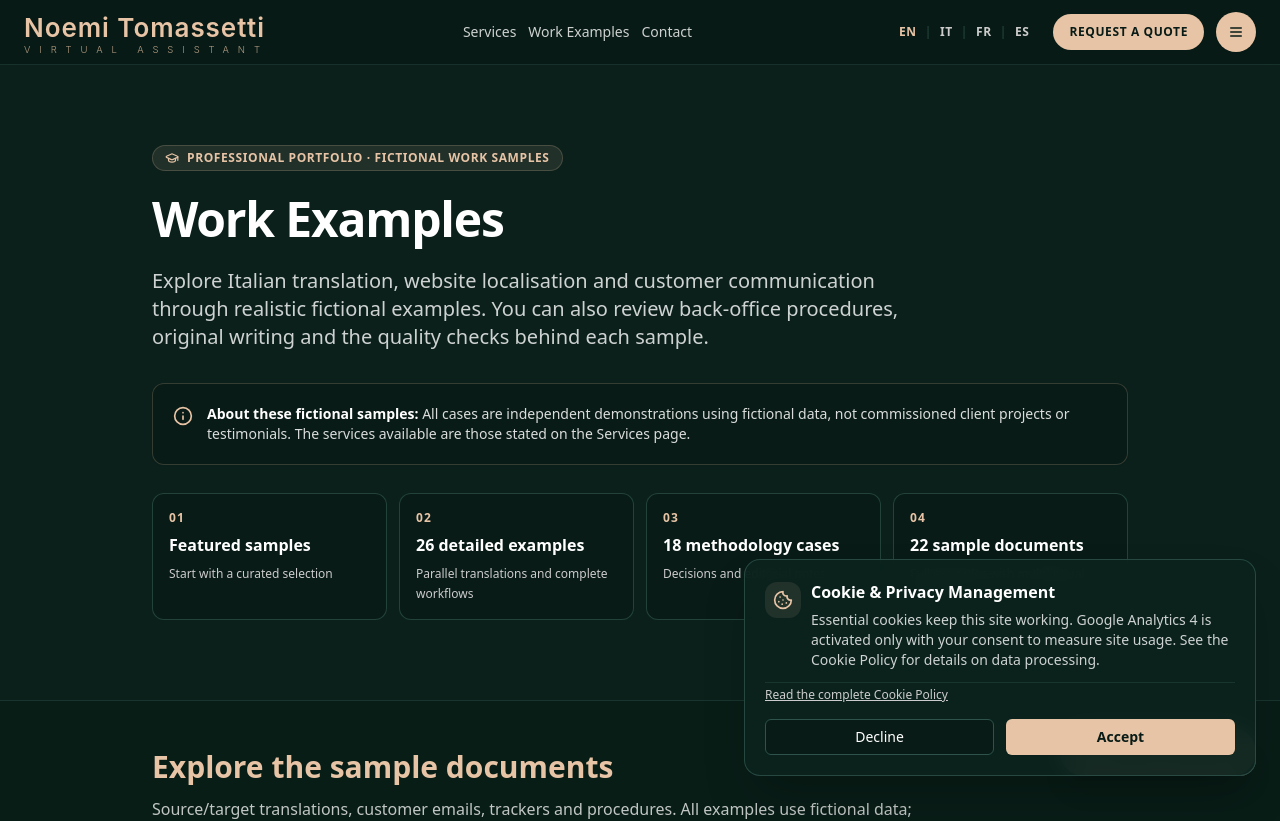
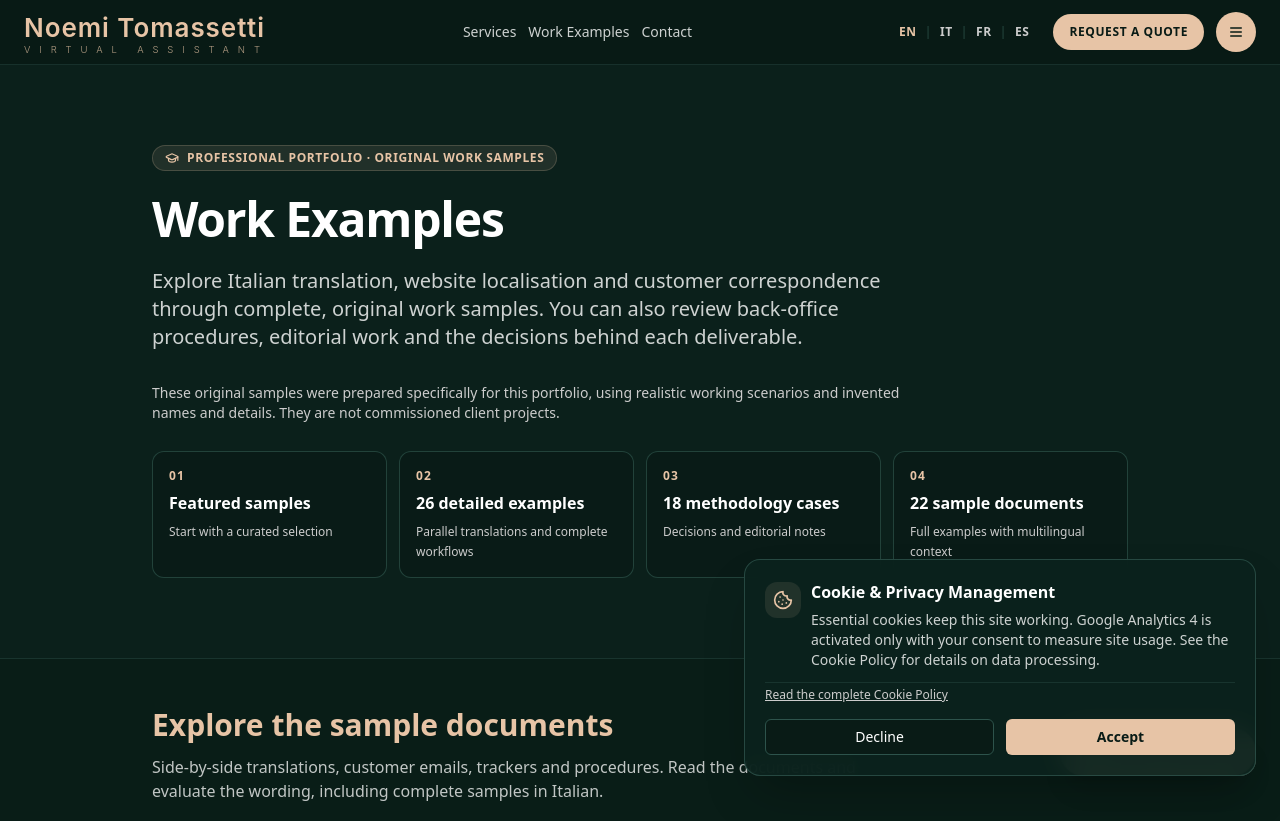
Before and after one commit to noemitomassetti/noemitomassetti-it, a React (Vite) app: page /work-examples in a window 1280 px wide. Shown: the top 821 px of the page. Built offline with nearby package versions, Linux system fonts and the light colour scheme; the HTML template or start-up script is replaced by a standard one.

Commit message:
Present portfolio as original work samples with discreet accurate non-client provenance in four languages

```diff
--- a/src/pages/Portfolio.tsx
+++ b/src/pages/Portfolio.tsx
@@ -31,7 +31,6 @@ import {
   Scale,
   GraduationCap,
   Sparkles,
-  Info,
   Layers,
   ExternalLink,
 } from "lucide-react";
@@ -57,17 +56,17 @@ export default function Portfolio() {
 
   // SEO configuration
   const titles = {
-    it: "Esempi di Lavoro e Progetti Dimostrativi | Noemi Tomassetti",
-    en: "Italian Translation and Localisation Samples | Noemi Tomassetti",
-    fr: "Traduction et communication en italien : exemples | Noemi Tomassetti",
-    es: "Traducción y comunicación en italiano: muestras | Noemi Tomassetti",
+    it: "Portfolio | Esempi di lavoro | Noemi Tomassetti",
+    en: "Italian Translation and Localisation | Work Samples | Noemi Tomassetti",
+    fr: "Traduction et communication en italien | Exemples de travail | Noemi Tomassetti",
+    es: "Traducción y comunicación en italiano | Muestras de trabajo | Noemi Tomassetti",
   };
 
   const descriptions = {
-    it: "Portfolio approfondito: traduzioni professionali IT ↔ EN/FR/ES con testi a fronte, assistenza virtuale, customer care, back office, ricerche, revisioni e contenuti web. Casi dimostrativi.",
-    en: "Realistic fictional work samples: Italian translation, website localisation, customer emails and Italian-market content, alongside multilingual virtual-assistance and back-office examples.",
-    fr: "Exemples fictifs et réalistes de traduction vers l’italien, localisation web, courriels clients et contenus pour le marché italien, avec des cas de secrétariat et de back-office.",
-    es: "Muestras ficticias y realistas de traducción al italiano, localización web, correos a clientes y contenidos para Italia, además de ejemplos de asistencia virtual y back office.",
+    it: "Campioni di traduzione IT ↔ EN/FR/ES, esempi di comunicazione professionale, localizzazione per l’Italia, segreteria, back office e contenuti digitali. Elaborati originali realizzati per il portfolio.",
+    en: "Original work samples created for this portfolio: Italian translation, website localisation, customer correspondence and content for Italy, alongside virtual-assistance and back-office examples.",
+    fr: "Exemples de travail créés pour ce portfolio : traductions vers l’italien, localisation web, courriels professionnels et contenus pour l’Italie, ainsi que secrétariat et back-office.",
+    es: "Muestras originales preparadas para este porfolio: traducción al italiano, localización web, correos profesionales y contenidos para Italia, además de secretaría y back office.",
   };
 
   useSEO({
@@ -166,12 +165,12 @@ export default function Portfolio() {
           <div className="inline-flex items-center gap-2 px-3 py-1 rounded-full bg-primary/10 border border-primary/20 text-primary text-xs font-semibold uppercase tracking-wider mb-6">
             <GraduationCap className="w-3.5 h-3.5" />
             {lang === "it"
-              ? "Portfolio Metodologico · Casi Dimostrativi"
+              ? "Portfolio professionale · Elaborati originali"
               : lang === "fr"
-              ? "Portfolio professionnel · Exemples fictifs"
+              ? "Portfolio professionnel · Travaux originaux"
               : lang === "es"
-              ? "Muestras profesionales · Casos ficticios"
-              : "Professional Portfolio · Fictional Work Samples"}
+              ? "Porfolio profesional · Muestras originales"
+              : "Professional Portfolio · Original Work Samples"}
           </div>
 
           <h1 className="text-3xl sm:text-4xl md:text-5xl font-bold tracking-tight text-foreground mb-4 md:mb-6">
@@ -186,36 +185,24 @@ export default function Portfolio() {
 
           <p className="text-base sm:text-lg md:text-xl text-foreground/80 leading-relaxed mb-5 md:mb-8 max-w-3xl">
             {lang === "it"
-              ? "Esempi completi per conoscere il mio metodo di lavoro: testi e traduzioni a fronte, procedure, documenti e controlli di qualità, con situazioni realistiche."
+              ? "Traduzioni a fronte, testi per siti e comunicazioni con i clienti, procedure e documenti: elaborati completi che permettono di valutare il mio approccio e la cura dei dettagli."
               : lang === "fr"
-              ? "Traductions vers l’italien, adaptation de contenus web, courriels professionnels et exemples de suivi opérationnel : des situations fictives mais réalistes, avec les choix linguistiques expliqués."
+              ? "Traductions vers l’italien, contenus web adaptés, courriels professionnels et documents de suivi : des travaux complets pour découvrir ma méthode et les choix rédactionnels."
               : lang === "es"
-              ? "Traducciones al italiano, adaptación de contenidos web, correos profesionales y procedimientos de apoyo: situaciones ficticias pero realistas, con explicaciones sobre las decisiones de traducción."
-              : "Explore Italian translation, website localisation and customer communication through realistic fictional examples. You can also review back-office procedures, original writing and the quality checks behind each sample."}
+              ? "Traducciones al italiano, textos web adaptados, correos profesionales y documentos operativos: muestras completas que permiten conocer mi método y mis decisiones lingüísticas."
+              : "Explore Italian translation, website localisation and customer correspondence through complete, original work samples. You can also review back-office procedures, editorial work and the decisions behind each deliverable."}
           </p>
 
-          {/* DEMO TRANSPARENCY NOTICE */}
-          <div className="bg-background/80 backdrop-blur border border-primary/20 rounded-xl p-4 md:p-5 text-sm text-foreground/85 flex items-start gap-3.5 shadow-sm">
-            <Info className="w-5 h-5 text-primary flex-shrink-0 mt-0.5" />
-            <div>
-              <span className="font-semibold text-foreground">
-                {lang === "it"
-                  ? "Trasparenza e Tutela della Riservatezza: "
-                  : lang === "fr"
-                  ? "Transparence et confidentialité : "
-                  : lang === "es"
-                  ? "Transparencia y confidencialidad: "
-                  : "About these fictional samples: "}
-              </span>
-              <span>{lang === "it"
-                  ? "Tutti i casi sono esempi indipendenti con dati fittizi, non incarichi commissionati né testimonianze. Le attività disponibili sono quelle indicate nella pagina Servizi."
-                  : lang === "fr"
-                  ? "Tous les cas sont des exemples indépendants utilisant des données fictives, et non des missions clients ou des témoignages. Seules les prestations décrites dans la page Services sont proposées."
-                  : lang === "es"
-                  ? "Todos los casos son ejemplos independientes con datos ficticios, no encargos reales ni testimonios. Los servicios disponibles son los descritos en la página Servicios."
-                  : "All cases are independent demonstrations using fictional data, not commissioned client projects or testimonials. The services available are those stated on the Services page."}</span>
-            </div>
-          </div>
+          {/* Editorial provenance: factual, understated and consistent across locales. */}
+          <p className="max-w-3xl text-xs sm:text-sm leading-relaxed text-muted-foreground mb-6">
+            {lang === "it"
+              ? "Questi elaborati originali sono stati realizzati appositamente per il portfolio, partendo da situazioni professionali plausibili e utilizzando nomi e dati di fantasia. Non sono incarichi commissionati da clienti."
+              : lang === "en"
+              ? "These original samples were prepared specifically for this portfolio, using realistic working scenarios and invented names and details. They are not commissioned client projects."
+              : lang === "fr"
+              ? "Ces travaux originaux ont été créés spécialement pour ce portfolio, à partir de situations professionnelles plausibles et de noms et données inventés. Ils ne correspondent pas à des commandes de clients."
+              : "Estas muestras originales se han preparado expresamente para este porfolio, a partir de situaciones profesionales verosímiles y con nombres y datos inventados. No son encargos realizados para clientes."}
+          </p>
           <nav aria-label={({it:"Percorsi di consultazione del portfolio",en:"Browse the portfolio",fr:"Explorer le portfolio",es:"Explorar el portfolio"} as const)[lang]}
             className="grid grid-cols-1 sm:grid-cols-2 lg:grid-cols-4 gap-3 mt-7">
             {browseSections.map(section=>(
@@ -236,10 +223,10 @@ export default function Portfolio() {
             {lang === "it" ? "Esempi concreti da consultare" : lang === "fr" ? "Exemples concrets à consulter" : lang === "es" ? "Ejemplos concretos para consultar" : "Explore the sample documents"}
           </h2>
           <p className="text-foreground/75 mb-8 max-w-3xl">
-            {lang === "it" ? "Email, registri operativi, traduzioni a fronte, schede prodotto e procedure. Tutti gli esempi sono dimostrativi e utilizzano dati fittizi."
+            {lang === "it" ? "Email, registri operativi, traduzioni a fronte, schede prodotto e procedure. Apri i documenti e valuta direttamente chiarezza, terminologia e organizzazione."
               : lang === "fr" ? "Traductions comparées, courriels, tableaux de suivi et procédures. Toutes les données sont fictives ; plusieurs documents sont rédigés en italien."
               : lang === "es" ? "Traducciones comparadas, correos, registros y procedimientos. Todos los datos son ficticios; varios documentos están escritos en italiano."
-              : "Source/target translations, customer emails, trackers and procedures. All examples use fictional data; some full documents are in Italian."}
+              : "Side-by-side translations, customer emails, trackers and procedures. Read the documents and evaluate the wording, including complete samples in Italian."}
           </p>
           <div className="grid grid-cols-1 sm:grid-cols-2 lg:grid-cols-3 gap-4">
             {featured.map(doc => (
```
